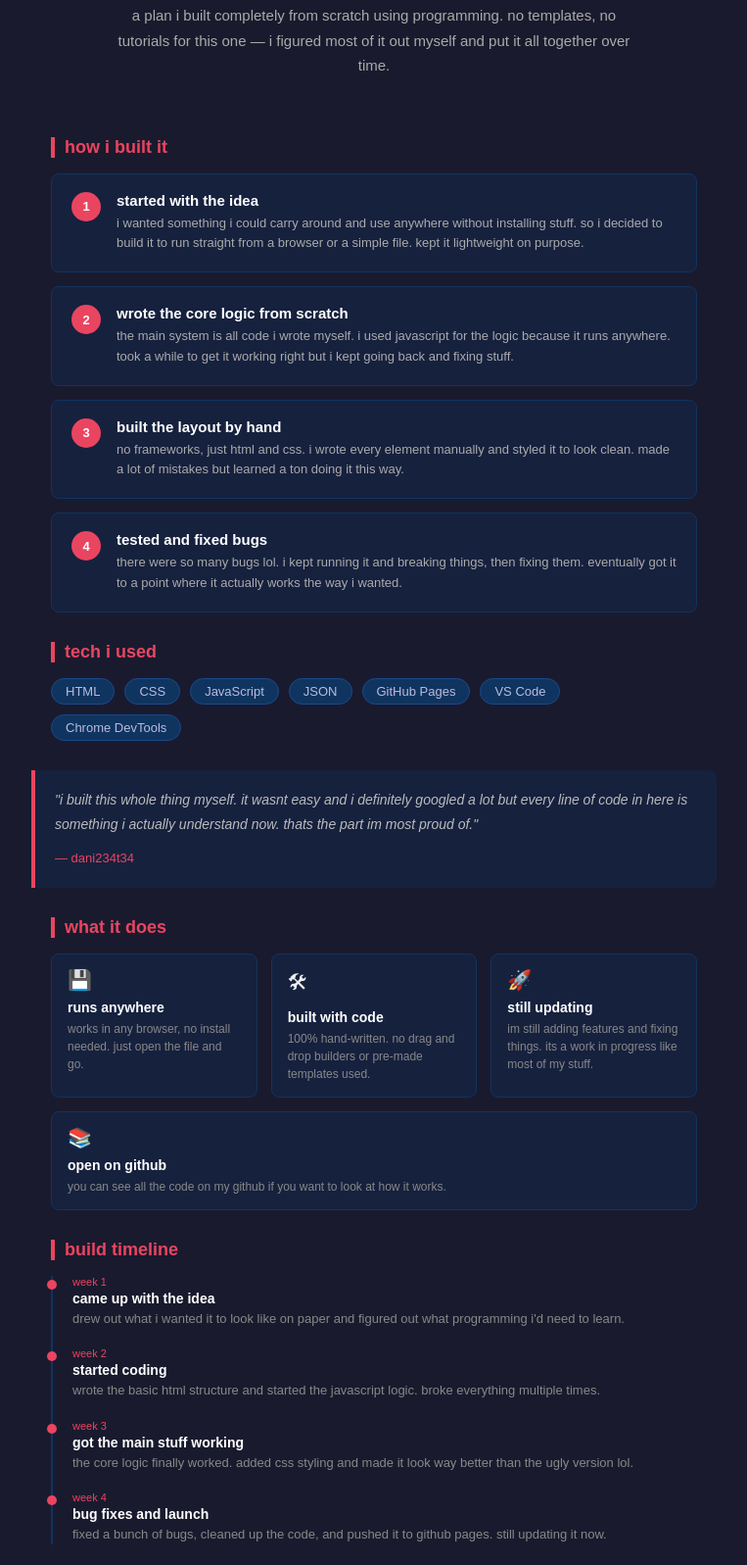
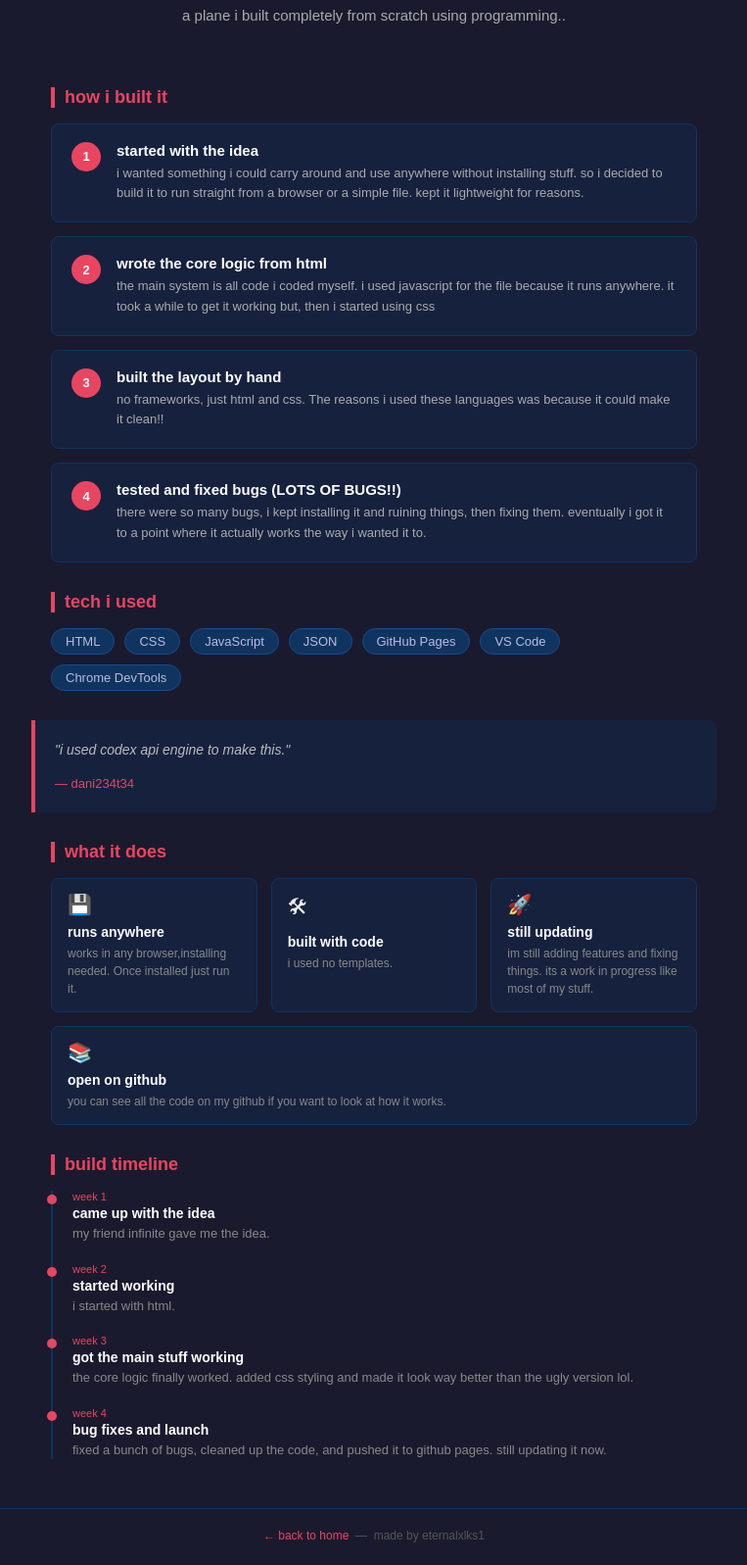
Before and after one commit to eternalxlks1/eternalxlks1.github.io, a plain HTML site: page plane.html in a window 1280 px wide. Shown: the part 258-1855 px from the top of the page at 98% size, without its empty margins (258-1021 px from the left). Drawn offline with Linux system fonts and the light colour scheme.

Commit message:
Update plane.html

```diff
--- a/plane.html
+++ b/plane.html
@@ -3,7 +3,7 @@
 <head>
   <meta charset="UTF-8" />
   <meta name="viewport" content="width=device-width, initial-scale=1.0"/>
-  <title>Portable Plan - dani234t34</title>
+  <title>Plane Project!</title>
   <style>
     * { margin: 0; padding: 0; box-sizing: border-box; }
 
@@ -260,7 +260,7 @@
 <body>
 
   <header>
-    <h1>dani234t34.github.io</h1>
+    <h1>Eternal's Experiment</h1>
     <p>my game projects and stuff i make</p>
   </header>
 
@@ -274,10 +274,10 @@
   <div class="hero">
     <div class="label">featured project</div>
     <h2>dani234t34 <span>Portable Plan</span></h2>
-    <p>a plan i built completely from scratch using programming. no templates, no tutorials for this one — i figured most of it out myself and put it all together over time.</p>
+    <p>a plane i built completely from scratch using programming..</p>
   </div>
 
-  <!-- How he built it -->
+  <!-- How i built it -->
   <div class="section">
     <h3>how i built it</h3>
 
@@ -285,15 +285,15 @@
       <div class="num">1</div>
       <div class="content">
         <h4>started with the idea</h4>
-        <p>i wanted something i could carry around and use anywhere without installing stuff. so i decided to build it to run straight from a browser or a simple file. kept it lightweight on purpose.</p>
+        <p>i wanted something i could carry around and use anywhere without installing stuff. so i decided to build it to run straight from a browser or a simple file. kept it lightweight for reasons.</p>
       </div>
     </div>
 
     <div class="how-block">
       <div class="num">2</div>
       <div class="content">
-        <h4>wrote the core logic from scratch</h4>
-        <p>the main system is all code i wrote myself. i used javascript for the logic because it runs anywhere. took a while to get it working right but i kept going back and fixing stuff.</p>
+        <h4>wrote the core logic from html</h4>
+        <p>the main system is all code i coded myself. i used javascript for the file because it runs anywhere. it took a while to get it working but, then i started using css</p>
       </div>
     </div>
 
@@ -301,20 +301,20 @@
       <div class="num">3</div>
       <div class="content">
         <h4>built the layout by hand</h4>
-        <p>no frameworks, just html and css. i wrote every element manually and styled it to look clean. made a lot of mistakes but learned a ton doing it this way.</p>
+        <p>no frameworks, just html and css. The reasons i used these languages was because it could make it clean!!</p>
       </div>
     </div>
 
     <div class="how-block">
       <div class="num">4</div>
       <div class="content">
-        <h4>tested and fixed bugs</h4>
-        <p>there were so many bugs lol. i kept running it and breaking things, then fixing them. eventually got it to a point where it actually works the way i wanted.</p>
+        <h4>tested and fixed bugs (LOTS OF BUGS!!)</h4>
+        <p>there were so many bugs, i kept installing it and ruining things, then fixing them. eventually i got it to a point where it actually works the way i wanted it to.</p>
       </div>
     </div>
   </div>
 
-  <!-- Tech used -->
+  <!-- Techs i used -->
   <div class="section">
     <h3>tech i used</h3>
     <div class="tech-grid">
@@ -330,7 +330,7 @@
 
   <!-- Quote -->
   <div class="quote-box">
-    "i built this whole thing myself. it wasnt easy and i definitely googled a lot but every line of code in here is something i actually understand now. thats the part im most proud of."
+    "i used codex api engine to make this."
     <span>— dani234t34</span>
   </div>
 
@@ -341,12 +341,12 @@
       <div class="feature-card">
         <div class="icon">&#128190;</div>
         <h4>runs anywhere</h4>
-        <p>works in any browser, no install needed. just open the file and go.</p>
+        <p>works in any browser,installing needed. Once installed just run it.</p>
       </div>
       <div class="feature-card">
         <div class="icon">&#128736;</div>
         <h4>built with code</h4>
-        <p>100% hand-written. no drag and drop builders or pre-made templates used.</p>
+        <p>i used no templates.</p>
       </div>
       <div class="feature-card">
         <div class="icon">&#128640;</div>
@@ -368,12 +368,12 @@
       <div class="timeline-item">
         <div class="date">week 1</div>
         <h4>came up with the idea</h4>
-        <p>drew out what i wanted it to look like on paper and figured out what programming i'd need to learn.</p>
+        <p>my friend infinite gave me the idea.</p>
       </div>
       <div class="timeline-item">
         <div class="date">week 2</div>
-        <h4>started coding</h4>
-        <p>wrote the basic html structure and started the javascript logic. broke everything multiple times.</p>
+        <h4>started working</h4>
+        <p>i started with html.</p>
       </div>
       <div class="timeline-item">
         <div class="date">week 3</div>
@@ -389,7 +389,7 @@
   </div>
 
   <footer>
-    <a href="index.html">&larr; back to home</a> &nbsp;&mdash;&nbsp; made by dani234t34
+    <a href="index.html">&larr; back to home</a> &nbsp;&mdash;&nbsp; made by eternalxlks1
   </footer>
 
 </body>
```
